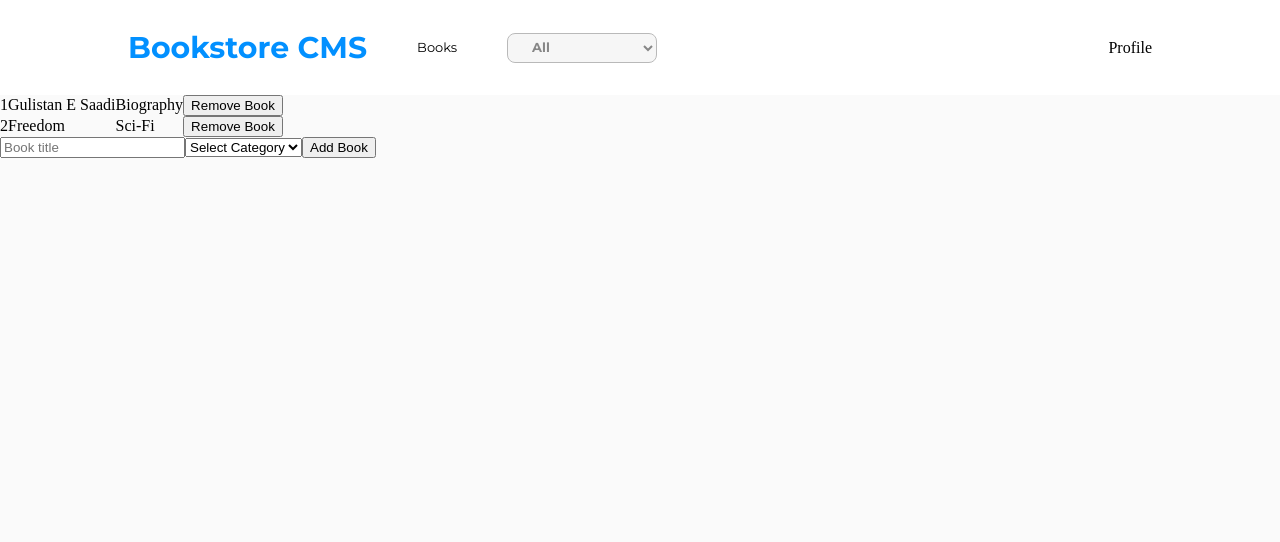
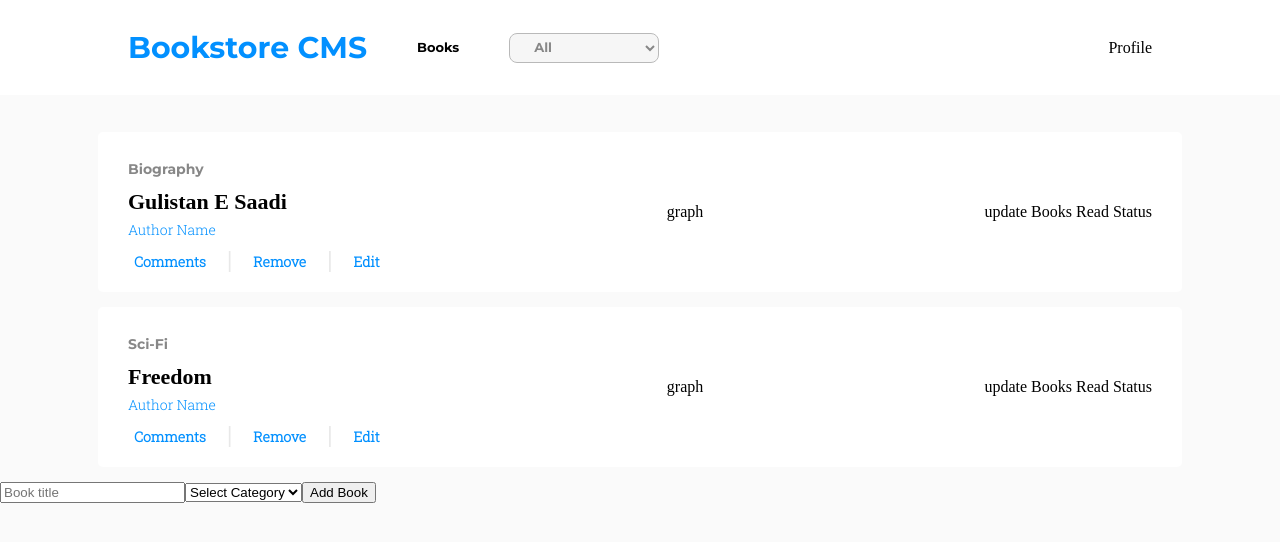
Before and after one commit to MFahadUmer/bookstore, a React (Create React App) app: page / in a window 1280 px wide. Shown: the top 542 px of the page. Built offline with nearby package versions, Linux system fonts and the light colour scheme.

Commit message:
Adds Styles for Book Details

```diff
--- a/src/components/Book.js
+++ b/src/components/Book.js
@@ -2,14 +2,34 @@ import React from 'react';
 import PropTypes from 'prop-types';
 
 const Book = ({ book, removeBook }) => (
-  <tr>
-    <td>{book.bookId}</td>
-    <td>{book.bookTitle}</td>
-    <td>{book.bookCategory}</td>
-    <td>
-      <button type="submit" onClick={() => removeBook(book.bookId)}>Remove Book</button>
-    </td>
-  </tr>
+  <div className="booksMainContainer">
+    <div className="booksContainer">
+      <div className="bookDetails">
+        <p className="bookCategory">
+          {book.bookCategory}
+        </p>
+        <p className="bookTitle">
+          {book.bookTitle}
+        </p>
+        <p className="bookAuthor">
+          Author Name
+        </p>
+        <div className="bookContainerFooter">
+          <button className="actionsOnBook" type="submit">Comments</button>
+          <span className="separator">|</span>
+          <button className="actionsOnBook" type="submit" onClick={() => removeBook(book.bookId)}>Remove</button>
+          <span className="separator">|</span>
+          <button className="actionsOnBook" type="submit">Edit</button>
+        </div>
+      </div>
+      <div className="bookReadGraph">
+        graph
+      </div>
+      <div className="bookReadUpdate">
+        update Books Read Status
+      </div>
+    </div>
+  </div>
 );
 
 Book.propTypes = {
--- a/src/styles/Index.css
+++ b/src/styles/Index.css
@@ -1,5 +1,7 @@
 @import url(cssReset.css);
 @import url('https://fonts.googleapis.com/css2?family=Montserrat:wght@400;700&display=swap');
+@import url('https://fonts.googleapis.com/css2?family=Roboto+Slab:wght@300&display=swap');
 @import url(App.css);
 @import url(bookstoreHeader.css);
 @import url(categoryFilter.css);
+@import url(book.css);
--- /dev/null
+++ b/src/styles/book.css
@@ -0,0 +1,61 @@
+.booksMainContainer {
+  width: 100%;
+  display: flex;
+  justify-content: center;
+  margin: 15px 0;
+}
+
+.booksMainContainer:first-child {
+  margin-top: 37px;
+}
+
+.booksContainer {
+  border-radius: 5px;
+  width: 80%;
+  background-color: white;
+  display: flex;
+  justify-content: space-between;
+  align-items: center;
+  padding: 20px 30px;
+}
+
+.bookCategory {
+  font-family: Montserrat;
+  font-weight: bold;
+  font-size: 14px;
+  margin: 10px 0;
+  color: #121212;
+  opacity: 50%;
+}
+
+.bookTitle {
+  font-family: "Roboto Bold";
+  font-size: 22px;
+  font-weight: bold;
+  padding: 5px 0;
+}
+
+.actionsOnBook {
+  border: none;
+  background-color: white;
+  font-family: 'Roboto Slab';
+  font-size: 14px;
+  color: #0290ff;
+  cursor: pointer;
+  font-weight: bold;
+}
+
+.bookAuthor {
+  font-family: 'Roboto Slab';
+  font-size: 14px;
+  color: #0290ff;
+  margin-bottom: 10px;
+  margin-top: 5px;
+}
+
+.separator {
+  padding: 0 15px;
+  color: #e8e8e8;
+  font-size: 24px;
+  font-weight: bold;
+}
--- a/src/styles/bookstoreHeader.css
+++ b/src/styles/bookstoreHeader.css
@@ -31,4 +31,5 @@
   font-size: 13px;
   font-family: Montserrat;
   margin-right: 50px;
+  font-weight: bold;
 }
```
Also changed, not shown: 1 other file (tests, documents, lock files or other folders).
